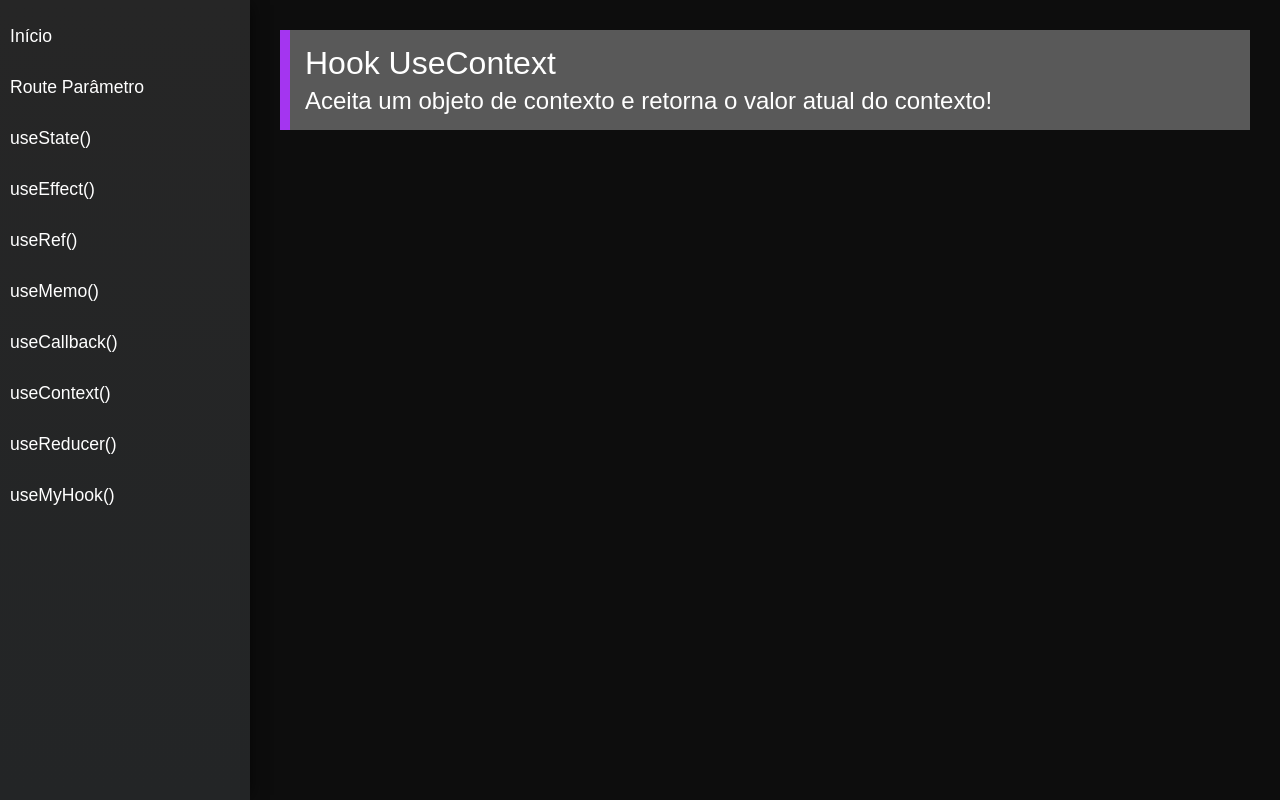
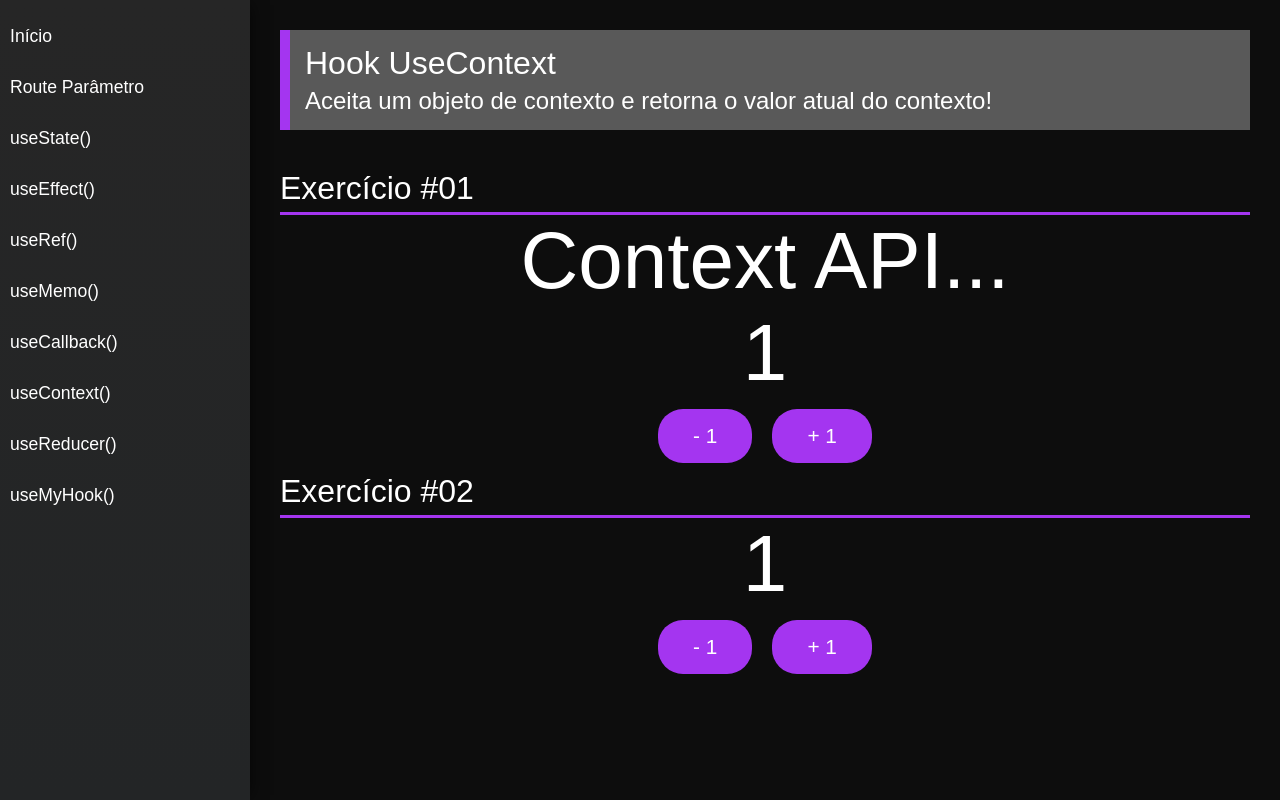
Before and after one commit to raphael-avelar/hooks-react, a React (Create React App) app: page /useContext in a window 1280 px wide. Built offline with nearby package versions, Linux system fonts and the light colour scheme.

Commit message:
UseContext - Implementando Hook

```diff
--- /dev/null
+++ b/src/data/DataContext.js
@@ -0,0 +1,10 @@
+import React from 'react'
+
+export const data = {
+  number: 1,
+  text: 'Context API...'
+}
+
+const DataContext = React.createContext(data)
+
+export default DataContext
--- /dev/null
+++ b/src/data/Store.jsx
@@ -0,0 +1,32 @@
+import React, { useState } from 'react'
+
+const initialState = {
+  number: 1,
+  text: 'Context API + Hooks'
+}
+
+export const AppContext = React.createContext(initialState)
+
+const Store = props => {
+  const [state, setState] = useState(initialState)
+
+  const updateState = (key, value) => {
+    setState({
+      ...state,
+      [key]: value
+    })
+  }
+
+  return (
+    <AppContext.Provider value={{
+      number: state.number,
+      text: state.text,
+      setNumber: n => updateState('number', n),
+      setText: t => updateState('text', t)
+    }}>
+      {props.children}
+    </AppContext.Provider>
+  )
+}
+
+export default Store
--- a/src/views/App.jsx
+++ b/src/views/App.jsx
@@ -1,18 +1,27 @@
-import React from 'react'
+import React, { useState } from 'react'
 import { BrowserRouter } from 'react-router-dom'
 import './App.css'
 
+import DataContext, { data } from '../data/DataContext'
+
 import Menu from '../components/layout/Menu'
 import Content from '../components/layout/Content'
+import Store from '../data/Store'
 
 const App = props => {
+  const [state, setState] = useState(data)
+
   return (
+    <Store>
+      <DataContext.Provider value={{state, setState}}>
         <div className='app'>
           <BrowserRouter>
             <Menu />
             <Content />
           </BrowserRouter>
         </div>
+      </DataContext.Provider>
+    </Store>
   )
 }
 
--- a/src/views/examples/UseContext.jsx
+++ b/src/views/examples/UseContext.jsx
@@ -1,13 +1,51 @@
-import React from 'react'
+import React, { useContext } from 'react'
+
 import PageTitle from '../../components/layout/PageTitle'
+import SectionTitle from '../../components/layout/SectionTitle'
+
+import DataContext from '../../data/DataContext'
+import { AppContext } from '../../data/Store'
 
 const UseContext = (props) => {
+  const { state, setState } = useContext(DataContext)
+
+  const addNumber = (n) => {
+    setState({
+      ...state,
+      number: n
+    })
+  }
+
+  const { number, setNumber } = useContext(AppContext)
+
   return (
     <div className="UseContext">
       <PageTitle
         title="Hook UseContext"
         subtitle="Aceita um objeto de contexto e retorna o valor atual do contexto!"
       />
+
+      <SectionTitle title="Exercício #01" />
+
+      <div className="center">
+        <span className="text">{state.text}</span>
+        <span className="text">{state.number}</span>
+
+        <div>
+          <button className="btn" onClick={() => addNumber(state.number - 1)}>- 1</button>
+          <button className="btn" onClick={() => addNumber(state.number + 1)}>+ 1</button>
+        </div>
+      </div>
+
+      <SectionTitle title="Exercício #02" />
+
+      <div className="center">
+        <span className='text'>{number}</span>
+        <div>
+          <button className="btn" onClick={() => setNumber(number - 1)}>- 1</button>
+          <button className="btn" onClick={() => setNumber(number + 1)}>+ 1</button>
+        </div>
+      </div>
     </div>
   )
 }
--- a/src/views/examples/UseMemo.jsx
+++ b/src/views/examples/UseMemo.jsx
@@ -4,8 +4,8 @@ import PageTitle from '../../components/layout/PageTitle'
 import SectionTitle from '../../components/layout/SectionTitle'
 
 const sum = (a, b) => {
-  const future = Date.now() + 2000
-  while (Date.now() < future) { } // Espera... 2s
+  const future = Date.now() + 1000
+  while (Date.now() < future) { } // Espera... 1s
 
   return a + b
 }
```
Lines whose indentation alone changed are shown as unchanged.
